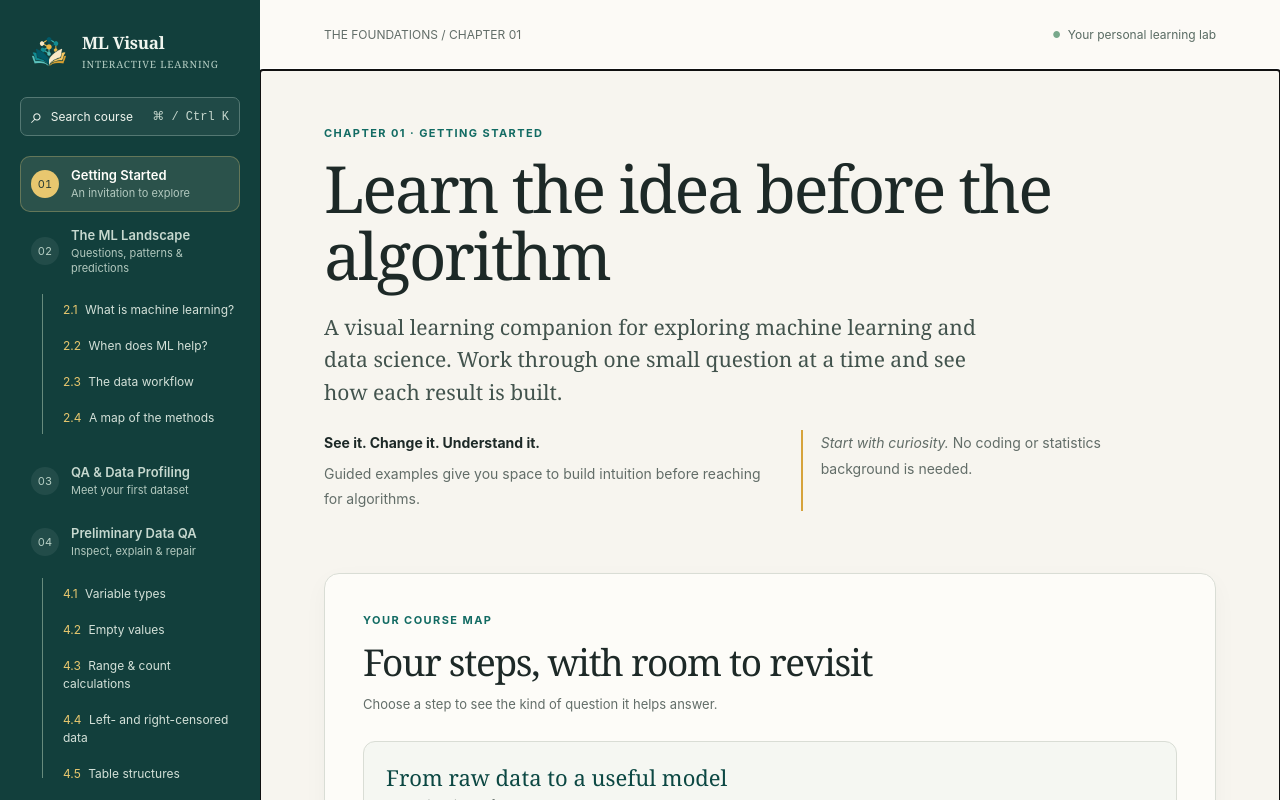
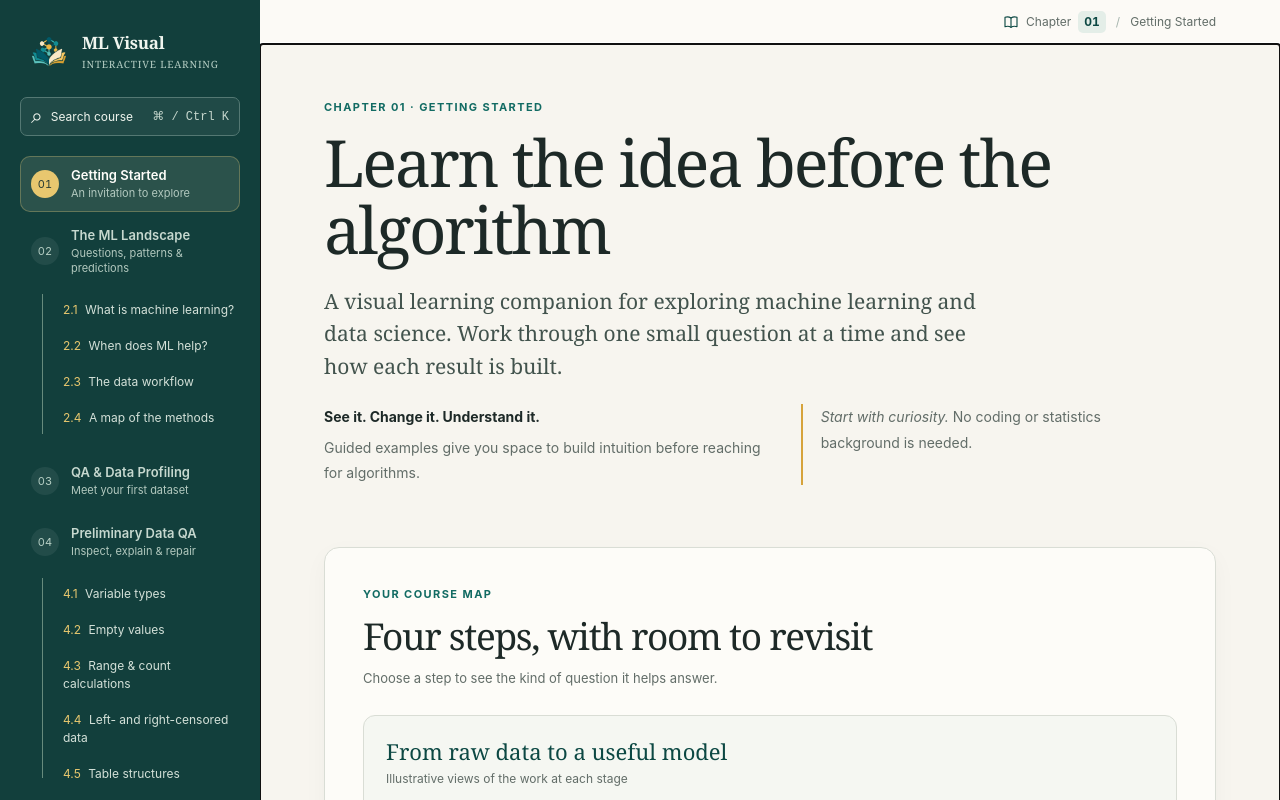
Before and after one commit to spleen1334/ml-visual-learning, a React (Vite) app: page / in a window 1280 px wide. Shown: the top 800 px of the page. Built offline with nearby package versions, Linux system fonts and the light colour scheme.

Commit message:
Compact course header and emphasize lesson numbers

```diff
--- a/src/App.tsx
+++ b/src/App.tsx
@@ -56,7 +56,17 @@ export default function App() {
         </nav>
       </aside>
       <div className="main-panel">
-        <header className="topbar"><span className="breadcrumb">THE FOUNDATIONS <span aria-hidden="true">/</span> CHAPTER {currentChapter.number}{section && <> <span aria-hidden="true">/</span> {Number(currentChapter.number)}.{sectionNumber} {section.title}</>}</span><span className="local-badge"><span aria-hidden="true">●</span> Your personal learning lab</span></header>
+        <header className="topbar">
+          <nav className="breadcrumb" aria-label="Current lesson">
+            <span className="header-chapter">
+              <svg width="16" height="16" viewBox="0 0 24 24" fill="none" stroke="currentColor" strokeWidth="1.7" strokeLinecap="round" strokeLinejoin="round" aria-hidden="true"><path d="M12 6c-3-2-6-2-9-1v14c3-1 6-1 9 1 3-2 6-2 9-1V5c-3-1-6-1-9 1Z" /><path d="M12 6v14" /></svg>
+              Chapter <strong className="header-number">{currentChapter.number}</strong>
+            </span>
+            <span className="header-divider" aria-hidden="true">/</span>
+            {section && <strong className="header-number header-lesson-number">{Number(currentChapter.number)}.{sectionNumber}</strong>}
+            <span className="header-lesson-title">{section?.title ?? currentChapter.title}</span>
+          </nav>
+        </header>
         <main id="main" className="page-content" tabIndex={-1}>
           {currentChapter.subchapters?.length ? <nav className="lesson-strip" aria-label="Subchapters in this chapter">
             {currentChapter.subchapters.map((item, index) => <a key={item.id} href={chapterHref(currentChapter, item)} aria-current={section?.id === item.id ? 'page' : undefined}>{Number(currentChapter.number)}.{index + 1} {item.title}</a>)}
--- a/src/styles.css
+++ b/src/styles.css
@@ -99,18 +99,21 @@ button:focus-visible, a:focus-visible, input:focus-visible, summary:focus-visibl
 .main-panel { min-height: 100vh; margin-left: var(--sidebar-width); }
 .topbar {
   display: flex;
-  min-height: 70px;
+  min-height: 44px;
   align-items: center;
-  justify-content: space-between;
+  justify-content: flex-end;
   gap: 20px;
   padding: 0 clamp(28px, 5vw, 68px);
   border-bottom: 1px solid rgba(30, 52, 45, .09);
   background: rgba(255,254,250,.62);
 }
-.breadcrumb { color: var(--muted); font-size: 12px; }
-.breadcrumb strong { color: var(--ink); font-weight: 650; }
-.local-badge { display: inline-flex; align-items: center; gap: 7px; color: #596b63; font-size: 12px; }
-.local-badge > span { color: #78a88b; font-size: 9px; }
+.breadcrumb { display: flex; align-items: center; justify-content: flex-end; gap: 10px; min-width: 0; color: var(--muted); font-size: 12px; }
+.header-chapter { display: inline-flex; align-items: center; gap: 7px; flex-shrink: 0; }
+.header-chapter svg { color: var(--teal-dark); }
+.header-number { display: inline-flex; align-items: center; justify-content: center; min-width: 26px; padding: 2px 6px; border-radius: 5px; color: var(--teal-dark); background: #e4eee8; font-size: 12px; font-weight: 750; font-variant-numeric: tabular-nums; line-height: 1.5; }
+.header-lesson-number { color: #725a24; background: #f5ebce; flex-shrink: 0; }
+.header-divider { color: #a5b4ad; }
+.header-lesson-title { overflow: hidden; text-overflow: ellipsis; white-space: nowrap; }
 .skip-link { position: fixed; top: 8px; left: 8px; z-index: 20; transform: translateY(-160%); padding: 10px 14px; border-radius: 6px; color: #fffefa; background: var(--teal-dark); font-size: 13px; text-decoration: none; }
 .skip-link:focus { transform: translateY(0); }
 .page-content { width: min(100%, 1300px); margin: 0 auto; padding: 0 clamp(28px, 5vw, 68px) 60px; }
@@ -246,7 +249,7 @@ button:focus-visible, a:focus-visible, input:focus-visible, summary:focus-visibl
   .chapter-name { font-size: 12px; }
   .chapter-meta { display: none; }
   .sidebar-footer { display: none; }
-  .topbar { min-height: 55px; padding: 0 25px; }
+  .topbar { min-height: 44px; padding: 0 25px; }
   .main-panel { margin-left: 0; }
   .page-content { padding: 0 25px 46px; }
   .chapter-one { padding-top: 42px; }
@@ -255,9 +258,7 @@ button:focus-visible, a:focus-visible, input:focus-visible, summary:focus-visibl
 @media (max-width: 620px) {
   .sidebar { padding-right: 14px; padding-left: 14px; }
   .topbar { padding: 0 17px; }
-  .breadcrumb { max-width: 72%; overflow: hidden; text-overflow: ellipsis; white-space: nowrap; }
-  .local-badge { font-size: 0; }
-  .local-badge::before { width: 8px; height: 8px; }
+  .breadcrumb { gap: 7px; }
   .page-content { padding-right: 16px; padding-left: 16px; }
   .chapter-one { padding-top: 34px; }
   .chapter-one__intro { padding-bottom: 27px; }
```
Also changed, not shown: 1 other file (tests, documents, lock files or other folders).
